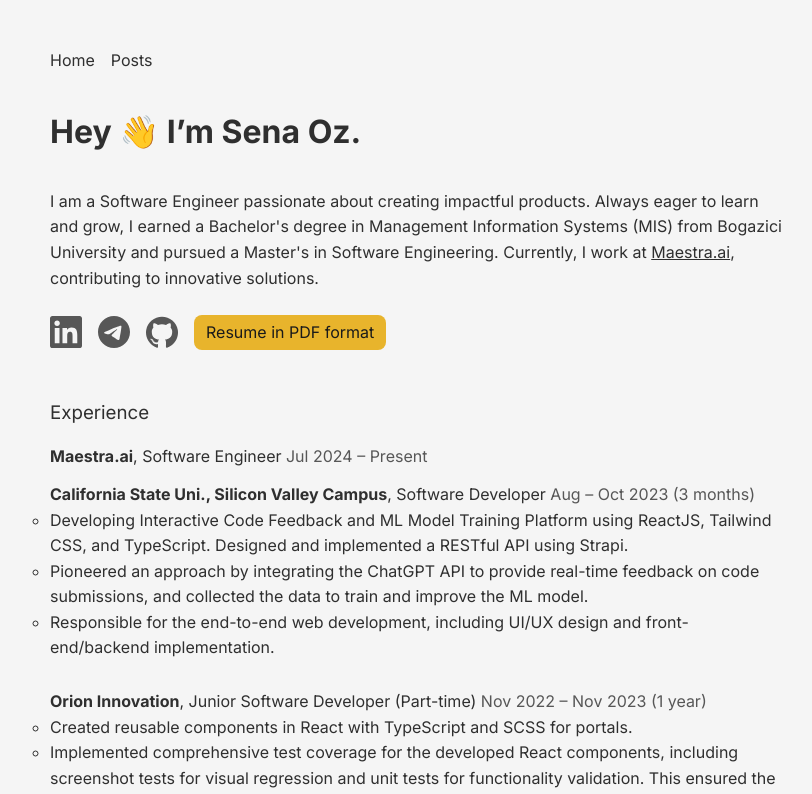
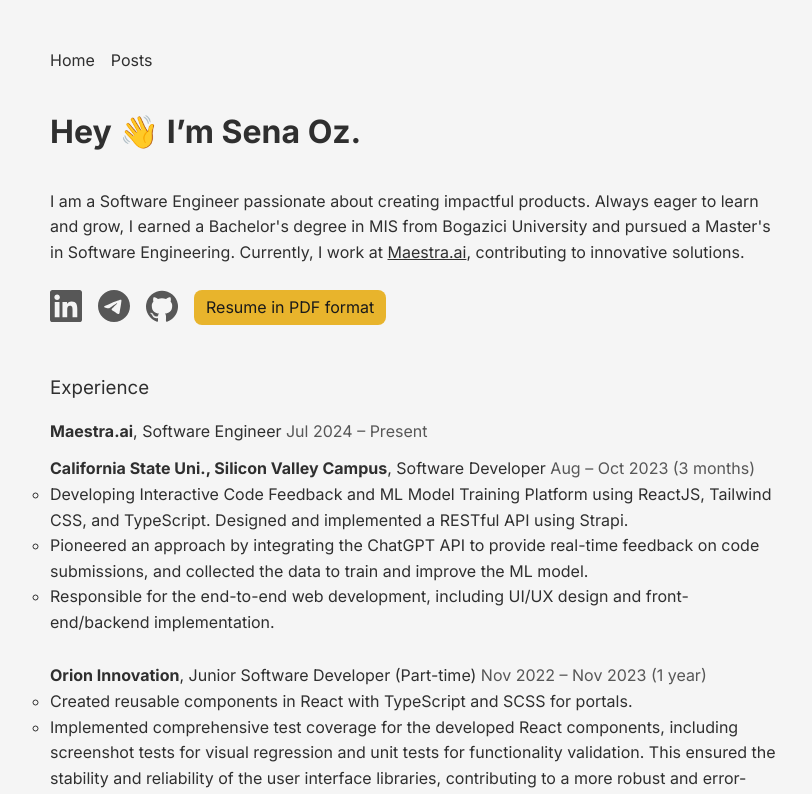
Before and after one commit to senaoz/senaoz.com, a Next.js app: page / in a window 1280 px wide. Shown: the top 794 px of the page, without its empty margins (222-1034 px from the left). Built offline with nearby package versions, Linux system fonts and the light colour scheme.

Commit message:
delete a post

```diff
--- a/src/app/layout.tsx
+++ b/src/app/layout.tsx
@@ -10,7 +10,7 @@
 export const metadata: Metadata = {
   title: "Sena Oz",
   description:
-    "I am a Software Engineer passionate about creating impactful products. Always eager to learn and grow, I earned a Bachelor's degree in MIS from Bogaziçi University and pursued a Master's in Software Engineering.",
+    "I am a Software Engineer passionate about creating impactful products.",
 };
 
 const pages: { href: string; label: string }[] = [
--- a/src/app/page.tsx
+++ b/src/app/page.tsx
@@ -10,9 +10,9 @@
       <h1 className="title">Hey 👋 I’m Sena Oz. </h1>
       <p>
         I am a Software Engineer passionate about creating impactful products.
-        Always eager to learn and grow, I earned a Bachelor&apos;s degree in
-        Management Information Systems (MIS) from Bogazici University and
-        pursued a Master&apos;s in Software Engineering. Currently, I work at{" "}
+        Always eager to learn and grow, I earned a Bachelor&apos;s degree in MIS
+        from Bogazici University and pursued a Master&apos;s in Software
+        Engineering. Currently, I work at{" "}
         <a href="https://maestra.ai" target="_blank">
           Maestra.ai
         </a>
```
Also changed, not shown: src/content/chatGPT.mdx (deleted, +0 -31 lines).
